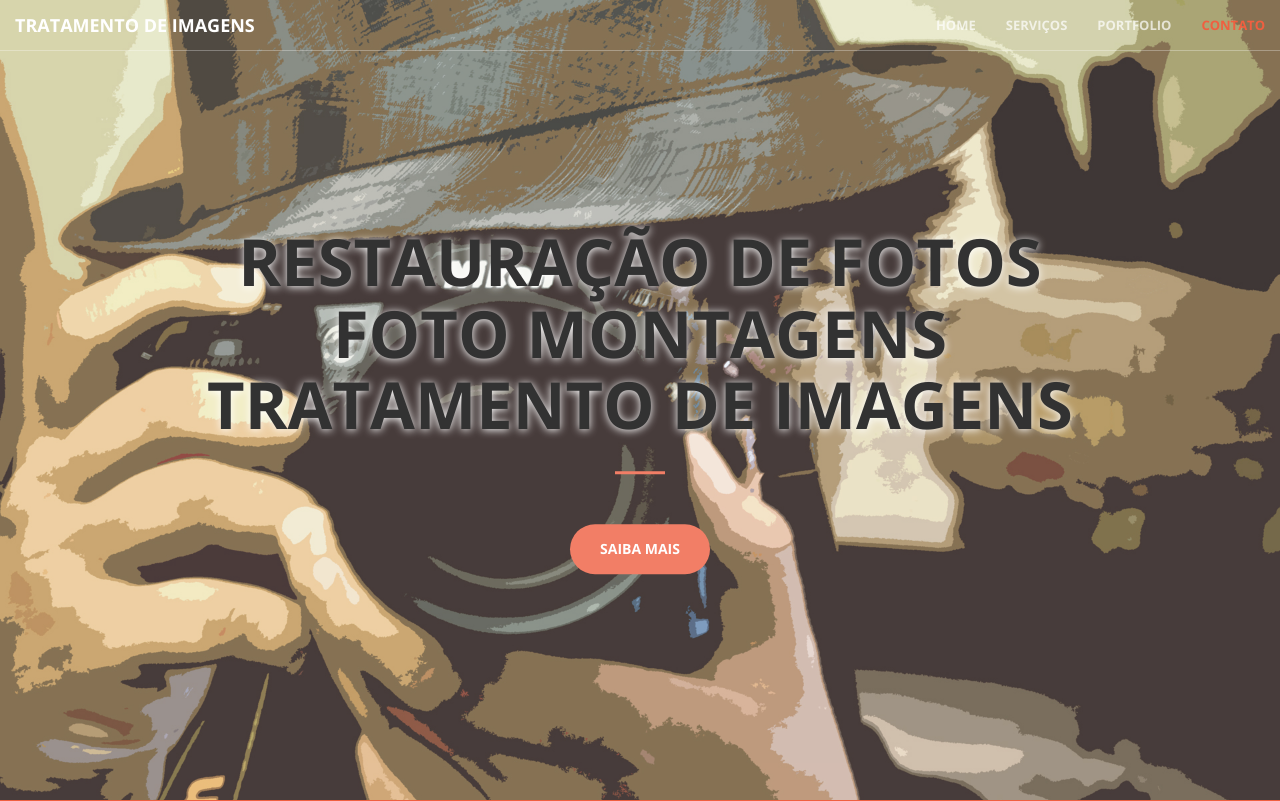
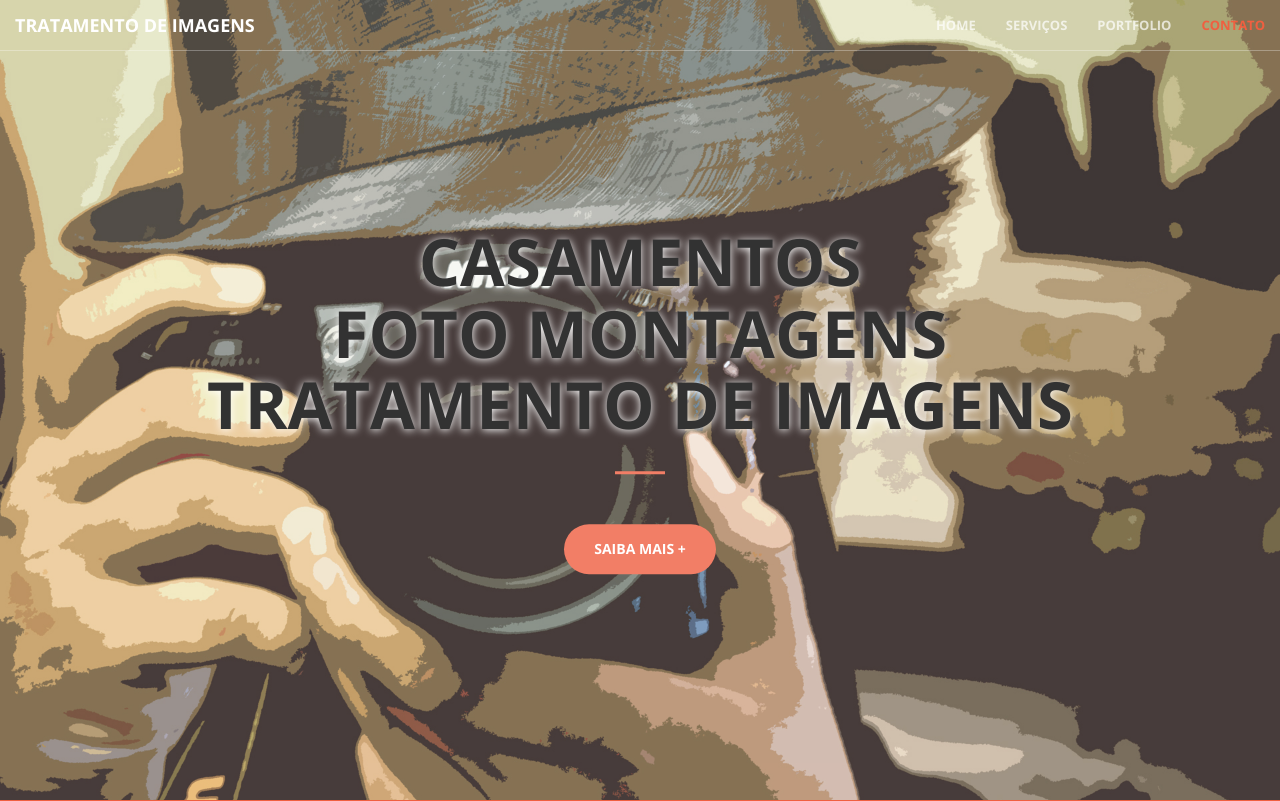
Before and after one commit to resendesc/casamento, a PHP site: page / in a window 1280 px wide. Shown: the top 801 px of the page. Run offline with PHP 8.4, Linux system fonts and the light colour scheme; some libraries are stand-ins or nearby versions.

Commit message:
alteracao index

```diff
--- a/index.php
+++ b/index.php
@@ -116,10 +116,11 @@ filter: alpha(opacity=80); /* For IE8 and earlier */
     <header class="imagem_home" >
         <div class="header-content">
 				<div class="header-content-inner">
-					<h1>Restaura&ccedil;&atilde;o de Fotos <br />Foto Montagens    Tratamento de Imagens </h1>
+					<h1>Casamentos <br />Foto Montagens    Tratamento de Imagens </h1>
 					<hr>
 					<p></p>
-					<a href="#about" class="btn btn-primary btn-xl page-scroll page-scroll">Saiba mais</a>
+					<a href="#about" class="btn btn-primary btn-xl page-scroll page-scroll">Saiba mais +
+					</a>
 				</div>
 			</div>
 
```
